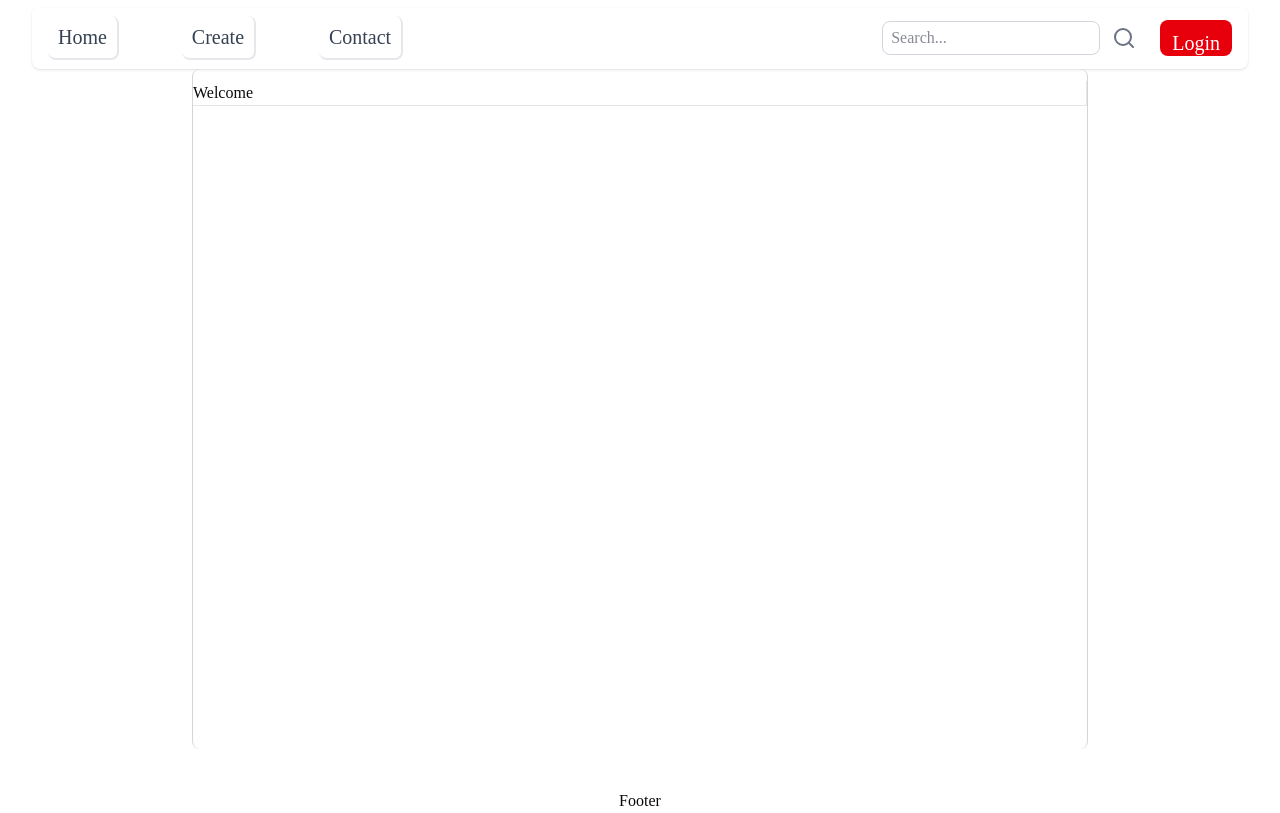
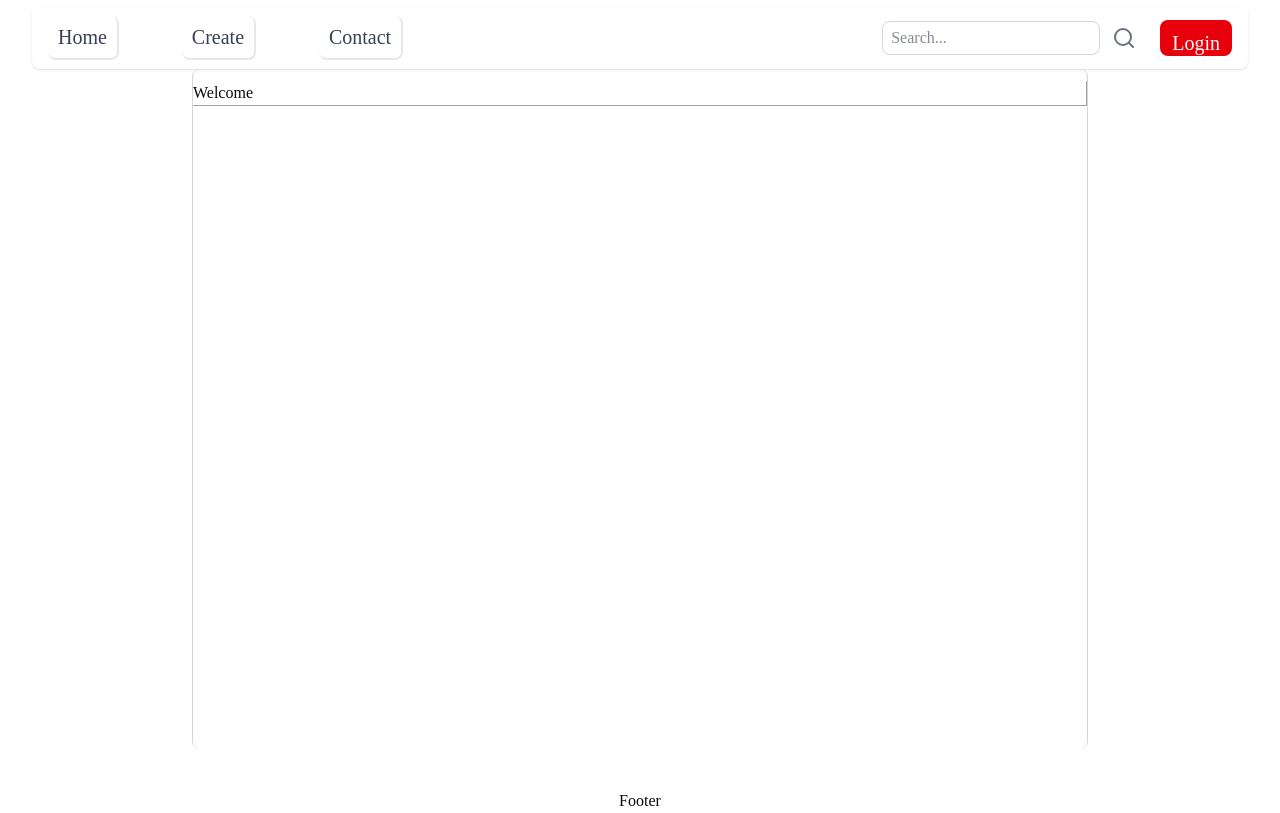
Before and after one commit to PREPMND/BlogMait, a Next.js app: page /auth in a window 1280 px wide. Built offline with nearby package versions, Linux system fonts and the light colour scheme.

Commit message:
Aug 5, 2026, 4:19 PM

```diff
--- a/components/auth/auth-layout.tsx
+++ b/components/auth/auth-layout.tsx
@@ -2,7 +2,7 @@
 export default function AuthLayout(){
     return(
         <div>
-            <div className="border-b-1 border-r-1 border-">
+            <div className="border-b-1 border-r-1 border-neutral-400 ">
                 Welcome
             </div>
         </div>
```
